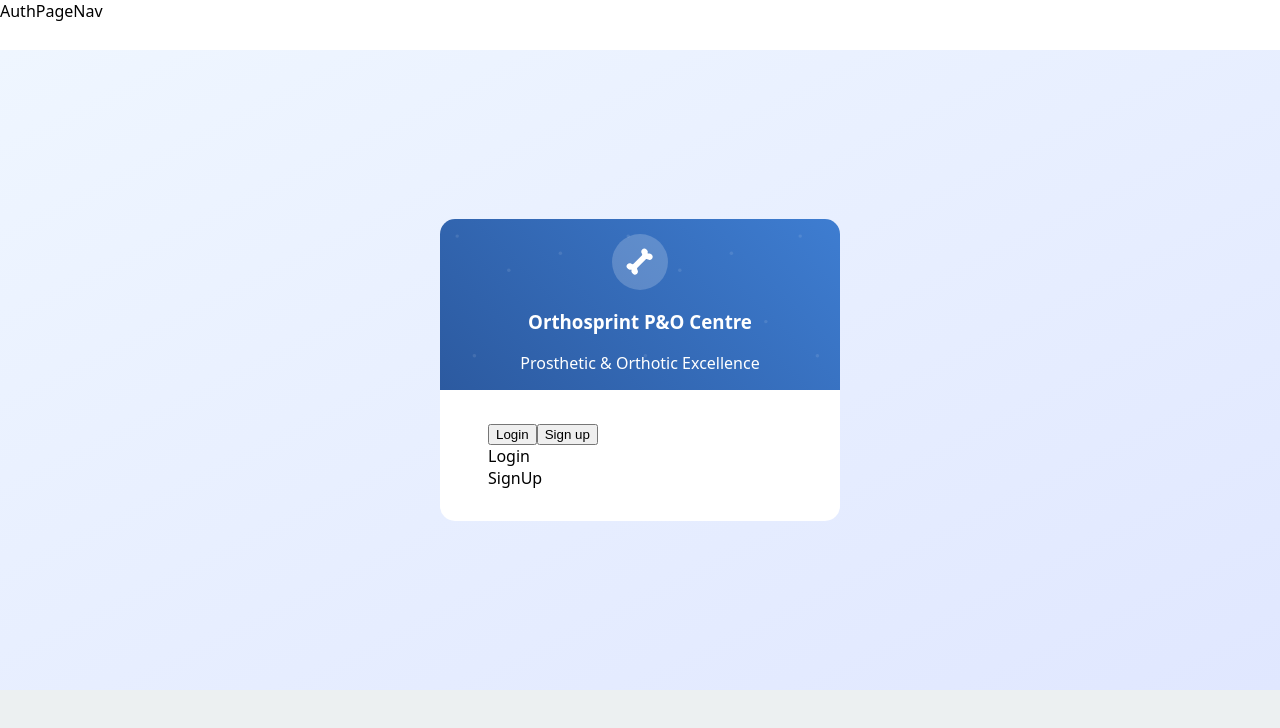
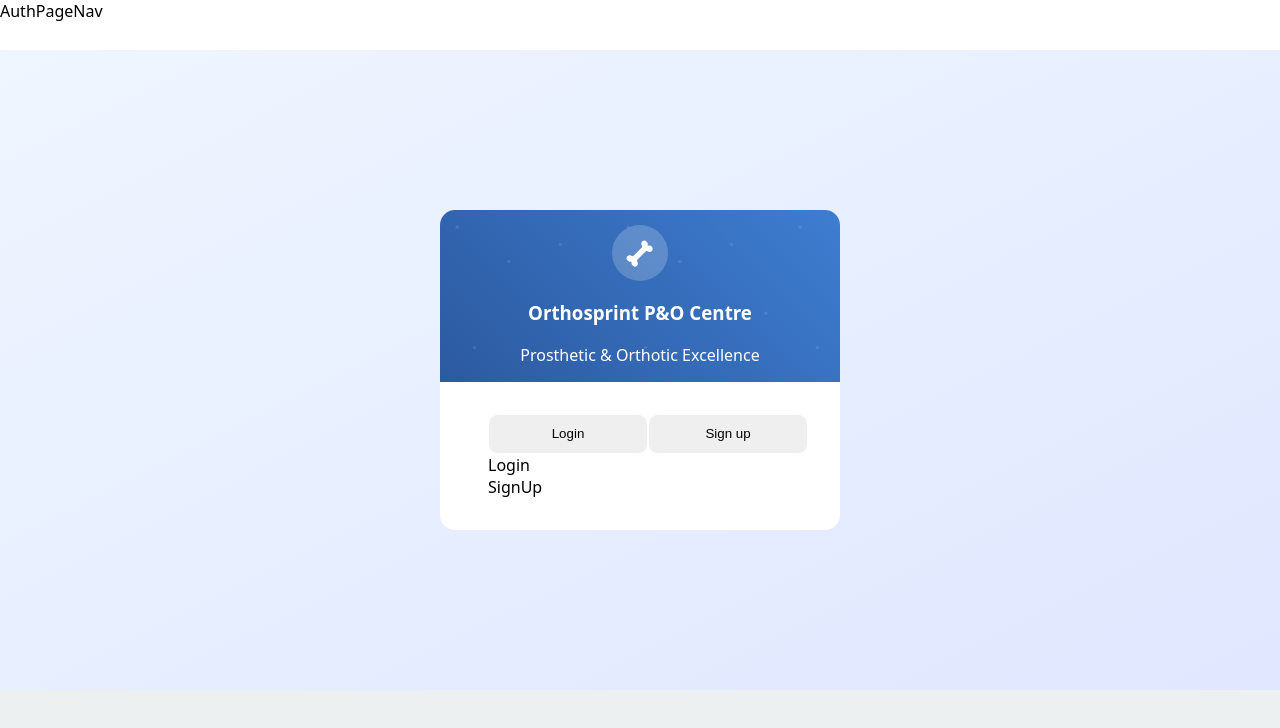
Before and after one commit to Mario-Gozie/Orthosprint-web-app, a React (Vite) app: page /app in a window 1280 px wide. Shown: the top 728 px of the page. Built offline with nearby package versions, Linux system fonts and the light colour scheme; no server answers.

Commit message:
worked on the buttons and they look fair now

```diff
--- a/src/Css/customerAppCss.css
+++ b/src/Css/customerAppCss.css
@@ -100,16 +100,17 @@ body {
   margin: 0 3rem;
 }
 
-/* .login,
-.signUp,
-.login-container,
-.signUp-container {
-  margin: 0 50px;
-} */
-
-.login-signUp-buttons {
-  width: 100% !important;
-  padding: 0;
+.login {
+  width: 50%;
+  height: 40px;
+  border-radius: 10px;
+  border: 1px white solid;
+}
+.signUp {
+  width: 50%;
+  height: 40px;
+  border-radius: 10px;
+  border: 1px white solid;
 }
 
 /* Dashboard area */
```
